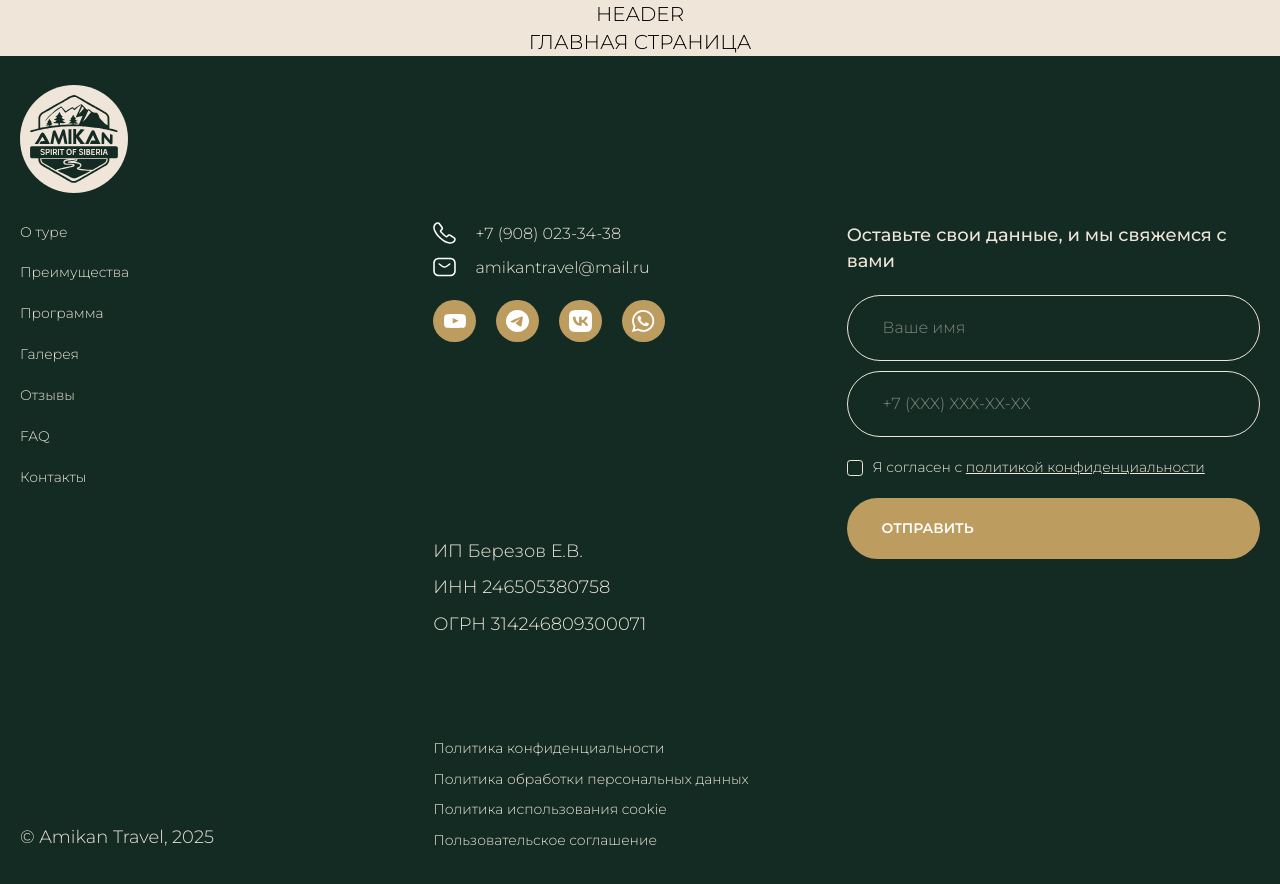
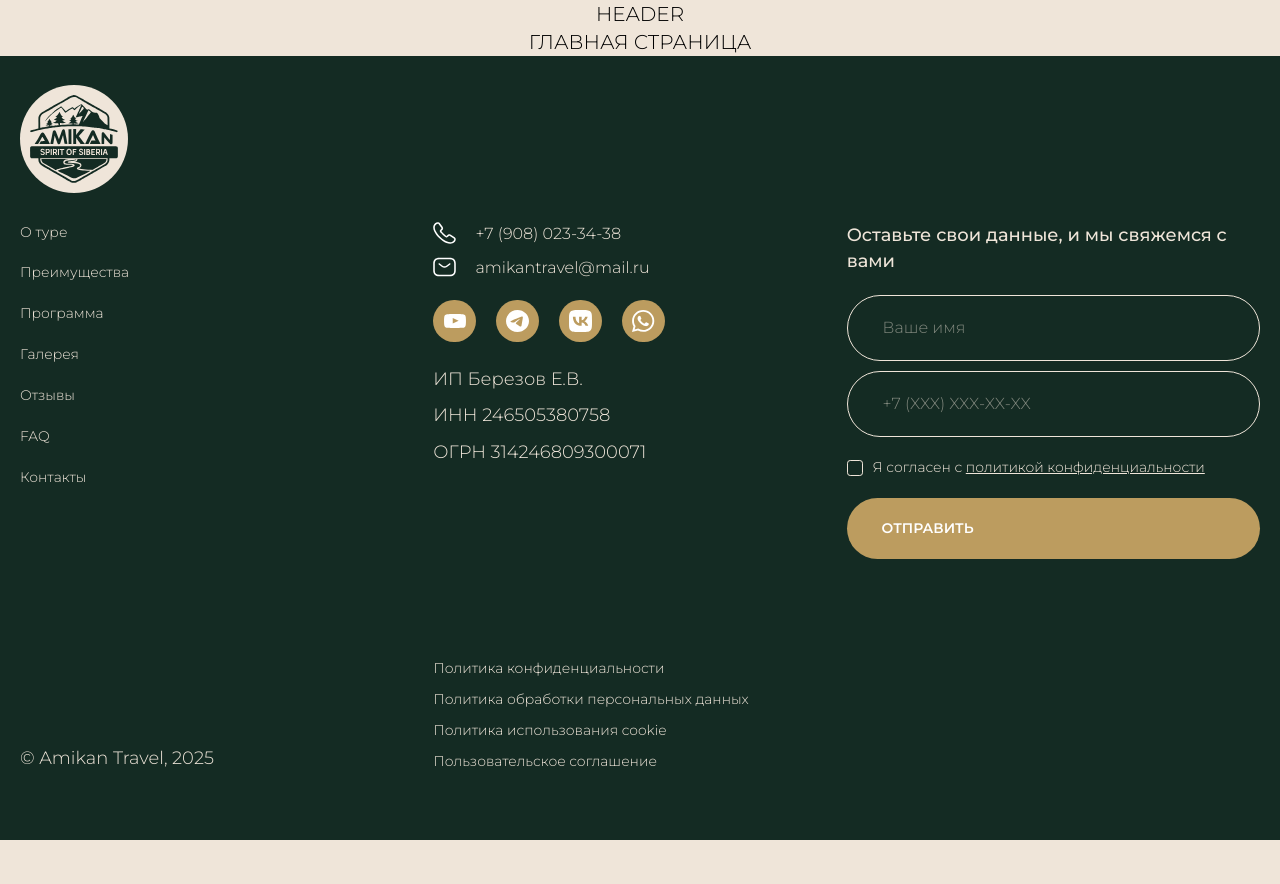
Before and after one commit to maxter-krsk/amikan-sibiria, a Next.js app: page / in a window 1280 px wide. Shown: the top 884 px of the page. After the commit the page ends 840 px from the top, so only its background shows below. Built offline with nearby package versions, Linux system fonts and the light colour scheme.

Commit message:
feat: Адаптировал под десктоп часть с Юр. информацией

```diff
--- a/src/app/components/Footer/Footer.tsx
+++ b/src/app/components/Footer/Footer.tsx
@@ -26,7 +26,7 @@ export default function Footer() {
           <FooterContacts className="col-start-2 row-start-1 md:col-start-1 md:col-span-2 md:row-start-2 lg:col-start-2  lg:row-start-1" />
           <FooterForm className="col-start-1 col-span-2 md:col-start-3 md:col-span-0 md:row-start-1 lg:row-span-2 lg:col-start-3 lg:row-start-1" />
           <FooterCopyright className="col-start-1 col-span-2 row-start-5 md:col-span-1 md:row-start-3 md:col-start-3 lg:col-start-1 lg:row-start-4" />
-          <FooterLegal className="col-span-2 md:col-start-1 md:col-span-2 md:row-start-3 lg:col-start-2 lg:row-start-2" />
+          <FooterLegal className="col-span-2 md:col-start-1 md:col-span-2 md:row-start-3 lg:col-start-2 lg:row-start-1 lg:relative lg:top-[9rem] lg:w-fit" />
           <FooterPolicy className="col-start-1 col-span-2 row-start-4 md:col-span-1 md:col-start-3 md:row-start-2 lg:row-start-4 lg:col-start-2" />
         </div>
       </div>
```
